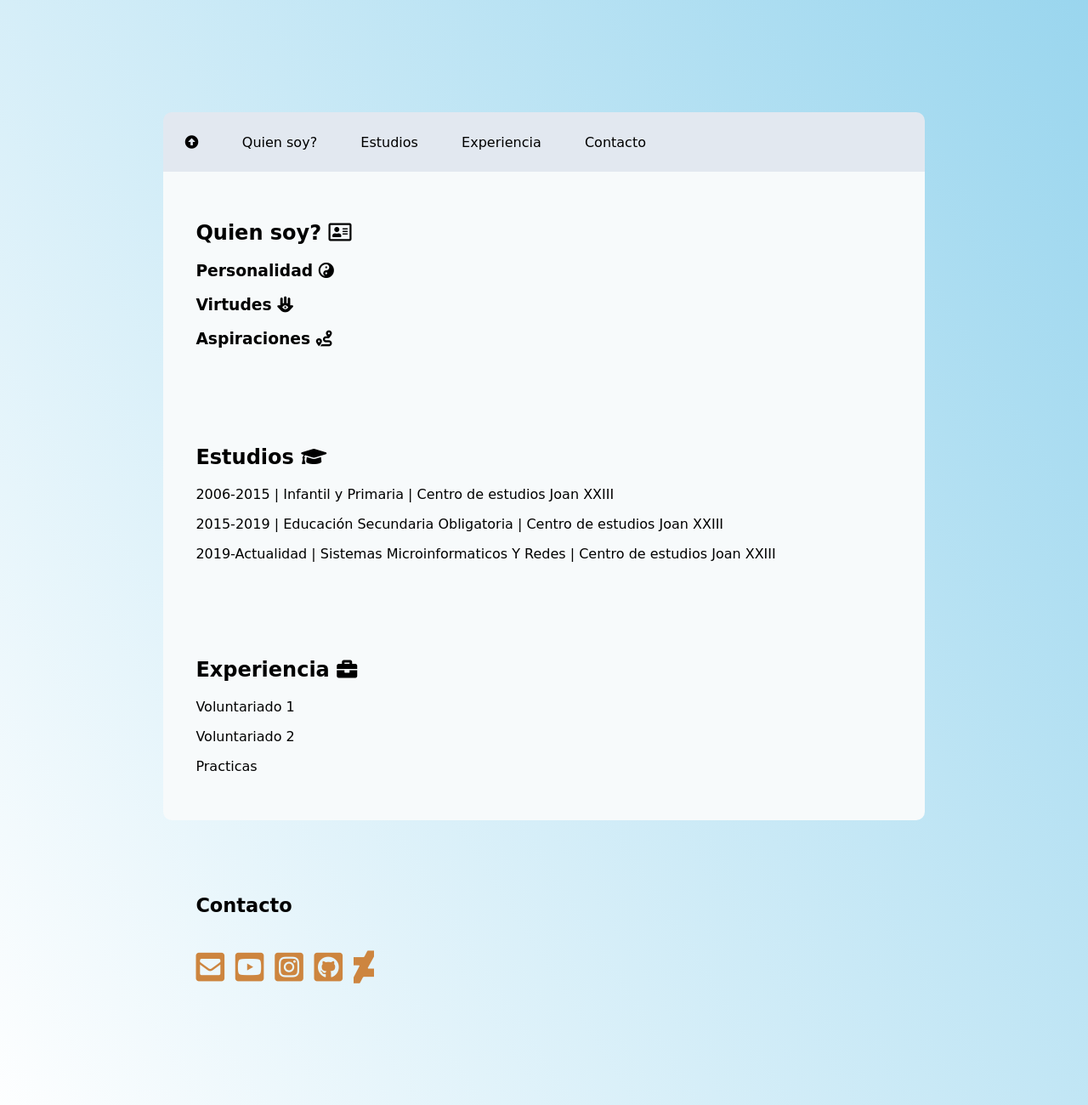
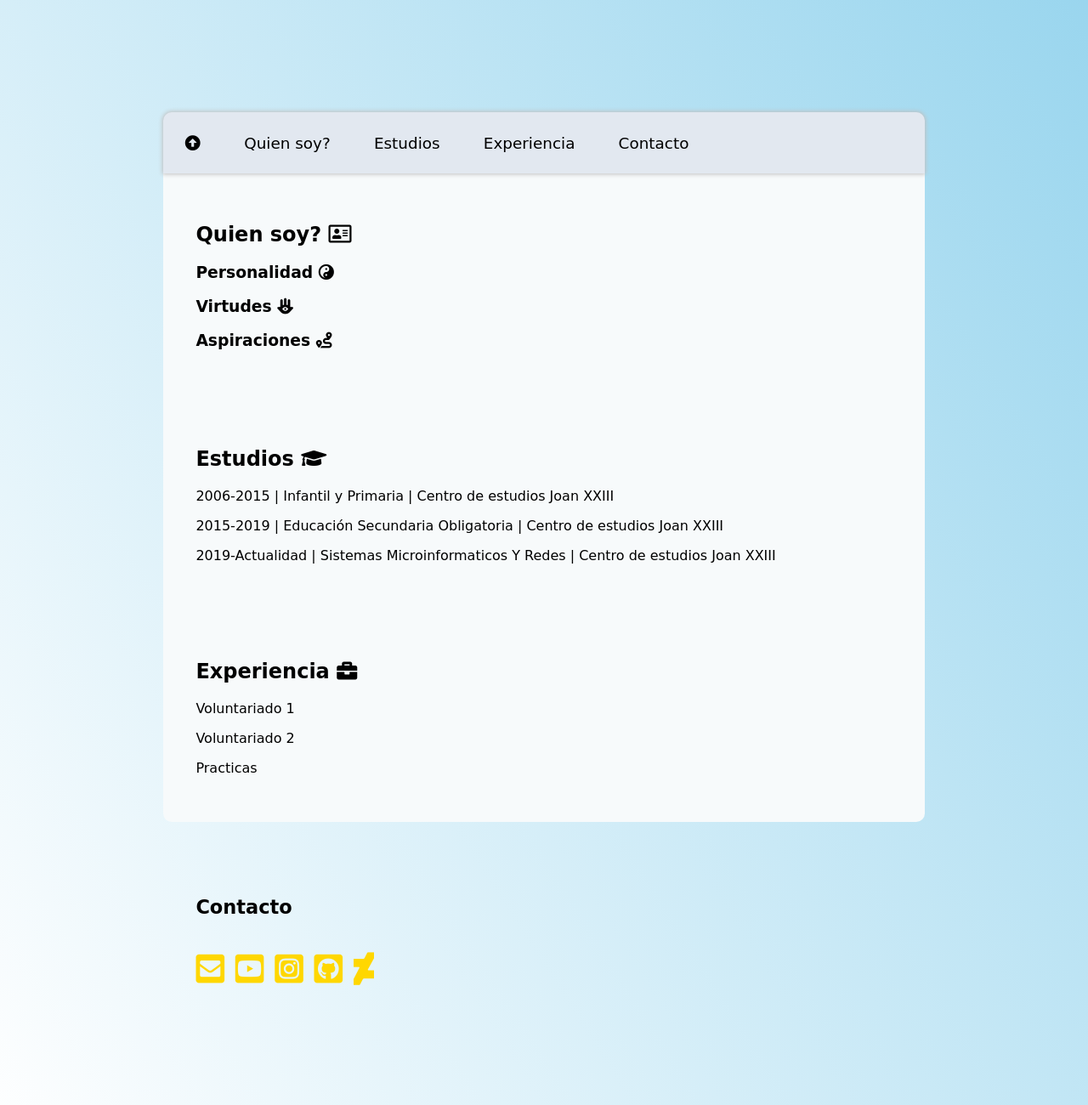
Before and after one commit to ManelGarcia/Curriculum-Web, a plain HTML site: page index.html in a window 1280 px wide. Shown: the part 620-1920 px from the top of the page at 85% size. Drawn offline with Linux system fonts and the light colour scheme; a web font is replaced by a local one.

Commit message:
first commit

```diff
--- a/css/style.css
+++ b/css/style.css
@@ -45,6 +45,7 @@ li a {
     text-align: center;
     padding: 2vw;
     text-decoration: none;
+    font-size: 115%;
 }
 
 li a:hover {
@@ -66,6 +67,7 @@ li a:hover {
     background-color: #f7fafb;
     border-top-left-radius: 10px;
     border-top-right-radius: 10px;
+    box-shadow: 0 0 5px 1px silver;
 }
 
 #section2 {
@@ -98,7 +100,7 @@ li a:hover {
 .column2 i {
     font-size: 3vw;
     padding: 0 1vw 0 0vw;
-    color: peru;
+    color: gold;
 }
 
 .button1 {
--- a/index.html
+++ b/index.html
@@ -29,6 +29,7 @@
     </ul>
 
     <div id="section2" class="dark">
+        <div class="">
             <h2>Quien soy? <i class="far fa-address-card"></i></h2>
             <h3>Personalidad <i class="fas fa-yin-yang"></i></h3>
             <p></p>
@@ -37,6 +38,11 @@
             <p></p>
             <h3>Aspiraciones <i class="fas fa-route"></i></h3>
             <p></p>
+        </div>
+        <div class="column2">
+            <img src="" alt="">
+        </div>
+
     </div>
 
     <div id="section3" class="dark">
```
Also changed, not shown: img/Captura.JPG (added). Lines whose indentation alone changed are shown as unchanged.
